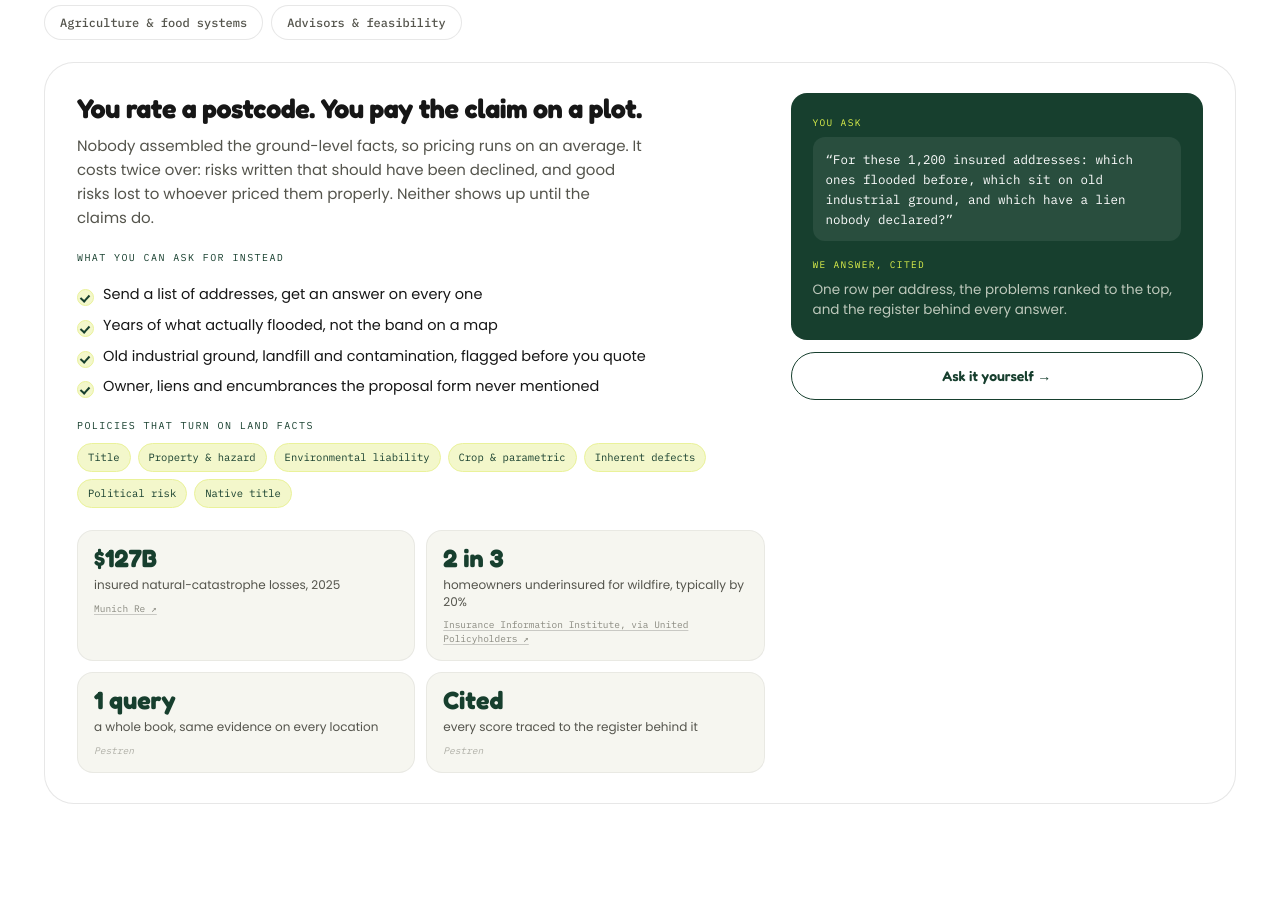
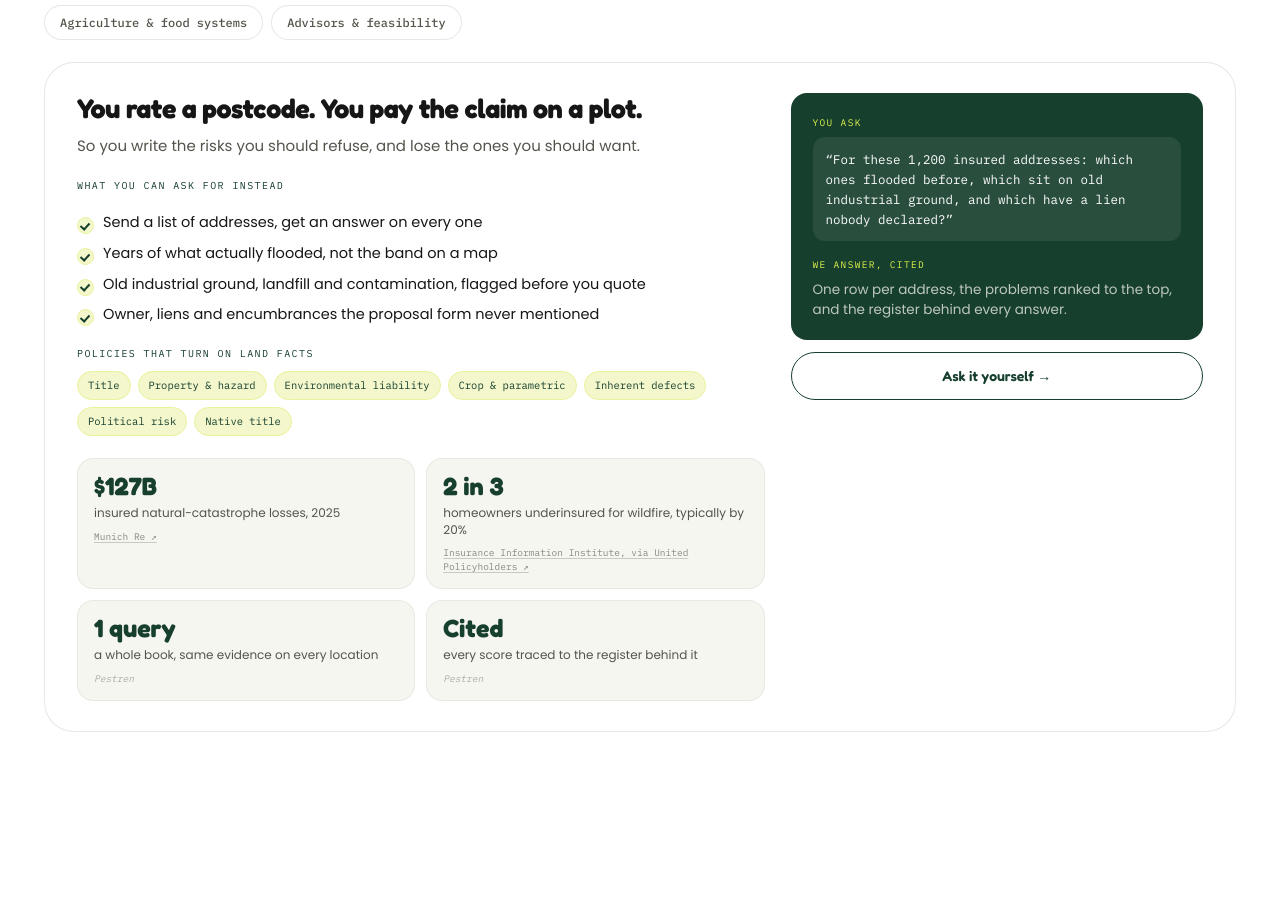
Before and after one commit to SAHU-01/pestren, a website: page index.html in a window 1280 px wide. Shown: the part 1962-2881 px from the top of the page. Drawn offline with Linux system fonts and the light colour scheme.

Commit message:
copy: cut the insurance body to one line
244 characters to 76. "Nobody assembled the ground-level facts, so pricing
runs on an average" was restating the headline in longer words -- the
headline already says you rate a postcode and pay on a plot, so the body only
had to land what that costs.

  So you write the risks you should refuse, and lose the ones you should
  want.

Both halves of the loss, no jargon, and "so" carries it straight on from the
headline instead of starting the argument again.

Co-Authored-By: Claude Opus 5 <noreply@anthropic.com>

```diff
--- a/index.html
+++ b/index.html
@@ -1003,7 +1003,7 @@
         <div class="spanel on" id="spanel-ins" role="tabpanel" aria-labelledby="stab-ins">
           <div class="sp-left">
             <h3>You rate a postcode. You pay the claim on a plot.</h3>
-            <p>Nobody assembled the ground-level facts, so pricing runs on an average. It costs twice over: risks written that should have been declined, and good risks lost to whoever priced them properly. Neither shows up until the claims do.</p>
+            <p>So you write the risks you should refuse, and lose the ones you should want.</p>
             <span class="sp-k">What you can ask for instead</span>
             <ul class="sp-list">
               <li>Send a list of addresses, get an answer on every one</li>
```
